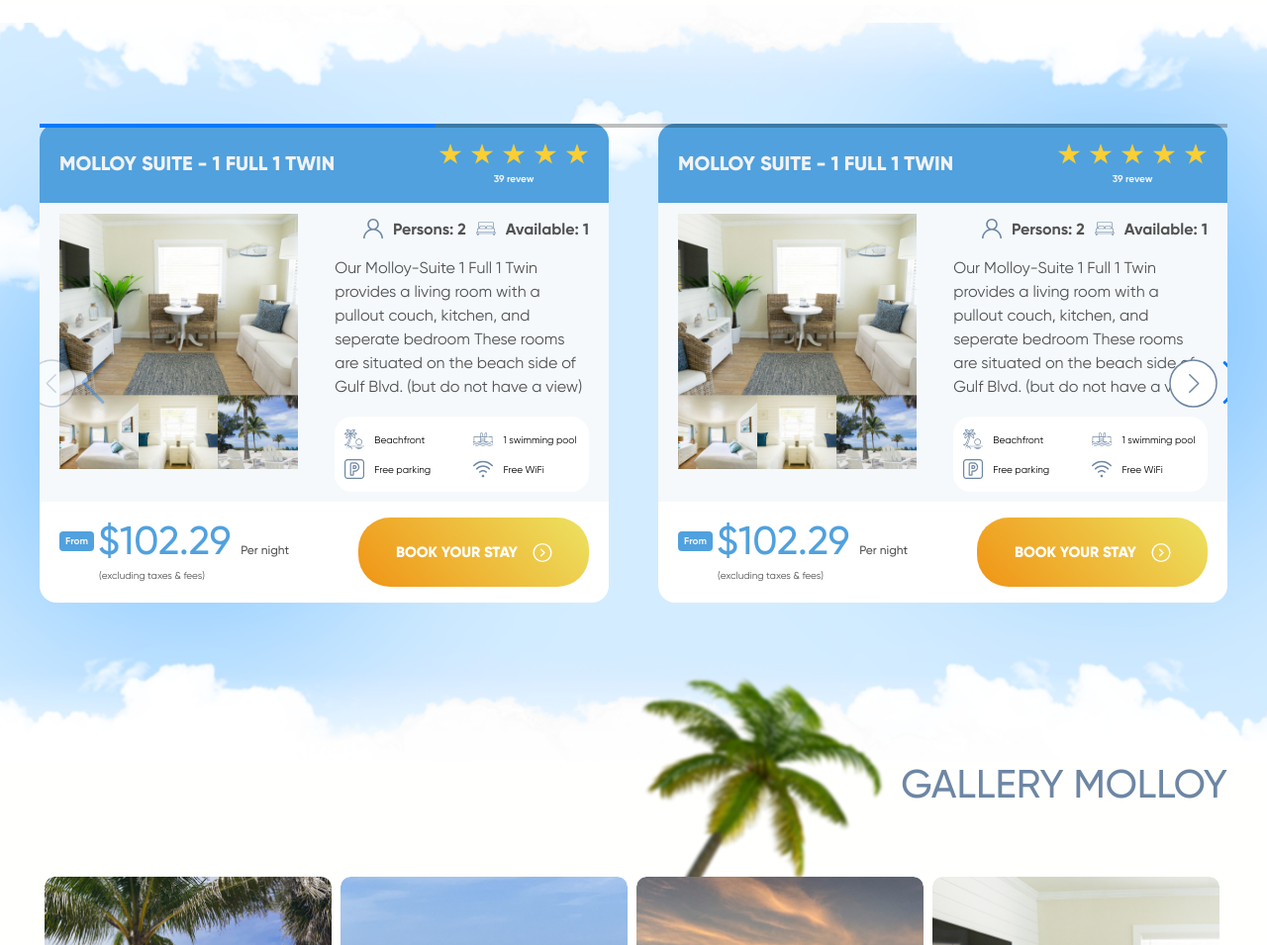
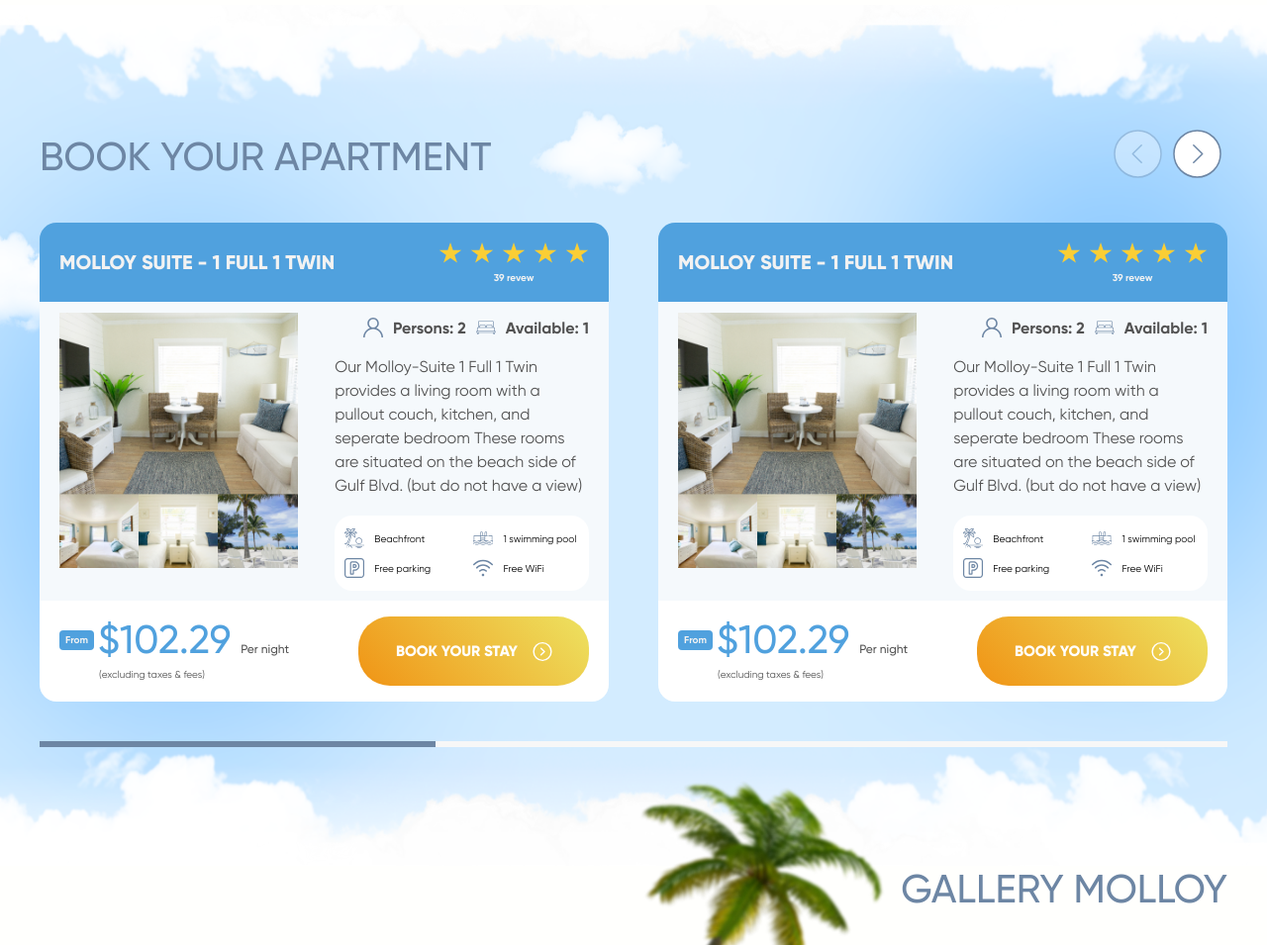
Before and after one commit to NikolayMiroshnichenko/molloy, a plain HTML site: page index.html in a window 1280 px wide. Shown: the part 1960-2915 px from the top of the page at 99% size. Drawn offline with nearby package versions, Linux system fonts and the light colour scheme; a web font is replaced by a local one.

Commit message:
fix slider

```diff
--- a/scss/_apartment.scss
+++ b/scss/_apartment.scss
@@ -250,59 +250,59 @@
     }
 
     // SWIPER
-    // .swiper-pagination-progressbar {
-    //     position: static;
-    // }
-    // .swiper {
-    //     padding-top: 100px;
-    //     @media (max-width: 767px) {
-    //         padding-top: 0;
-    //     }
-    // }
-    // .swiper-horizontal > .swiper-pagination-progressbar,
-    // .swiper-pagination-progressbar.swiper-pagination-horizontal,
-    // .swiper-pagination-progressbar.swiper-pagination-vertical.swiper-pagination-progressbar-opposite,
-    // .swiper-vertical > .swiper-pagination-progressbar.swiper-pagination-progressbar-opposite {
-    //     height: 6px;
-    // }
-    // .swiper-pagination-progressbar .swiper-pagination-progressbar-fill {
-    //     background: #6d86a4;
-    // }
-    // .swiper-pagination-progressbar {
-    //     background: #f7f7f7;
-    // }
-    // .swiper-button-next:after,
-    // .swiper-button-prev:after {
-    //     font-size: 0;
-    // }
-    // .swiper-button-next,
-    // .swiper-button-prev {
-    //     top: 0;
-    //     margin-top: 0;
-    //     height: auto;
-    //     width: auto;
+    .swiper-pagination-progressbar {
+        position: static;
+    }
+    .swiper {
+        padding-top: 100px;
+        @media (max-width: 767px) {
+            padding-top: 0;
+        }
+    }
+    .swiper-horizontal > .swiper-pagination-progressbar,
+    .swiper-pagination-progressbar.swiper-pagination-horizontal,
+    .swiper-pagination-progressbar.swiper-pagination-vertical.swiper-pagination-progressbar-opposite,
+    .swiper-vertical > .swiper-pagination-progressbar.swiper-pagination-progressbar-opposite {
+        height: 6px;
+    }
+    .swiper-pagination-progressbar .swiper-pagination-progressbar-fill {
+        background: #6d86a4;
+    }
+    .swiper-pagination-progressbar {
+        background: #f7f7f7;
+    }
+    .swiper-button-next:after,
+    .swiper-button-prev:after {
+        font-size: 0;
+    }
+    .swiper-button-next,
+    .swiper-button-prev {
+        top: 0;
+        margin-top: 0;
+        height: auto;
+        width: auto;
 
-    //     @media (max-width: 767px) {
-    //         top: 35%;
-    //     }
-    // }
+        @media (max-width: 767px) {
+            top: 35%;
+        }
+    }
 
-    // .swiper-button-prev {
-    //     right: 60px;
-    //     left: auto;
+    .swiper-button-prev {
+        right: 60px;
+        left: auto;
 
-    //     @media (max-width: 767px) {
-    //         right: auto;
-    //         left: 0;
-    //     }
-    // }
+        @media (max-width: 767px) {
+            right: auto;
+            left: 0;
+        }
+    }
 
-    // .swiper-button-next {
-    //     right: 0;
+    .swiper-button-next {
+        right: 0;
 
-    //     @media (max-width: 767px) {
-    //         right: 0;
-    //         left: auto;
-    //     }
-    // }
+        @media (max-width: 767px) {
+            right: 0;
+            left: auto;
+        }
+    }
 }
```
Also changed, not shown: css/main.css, css/main.min.css, 2 other files.
